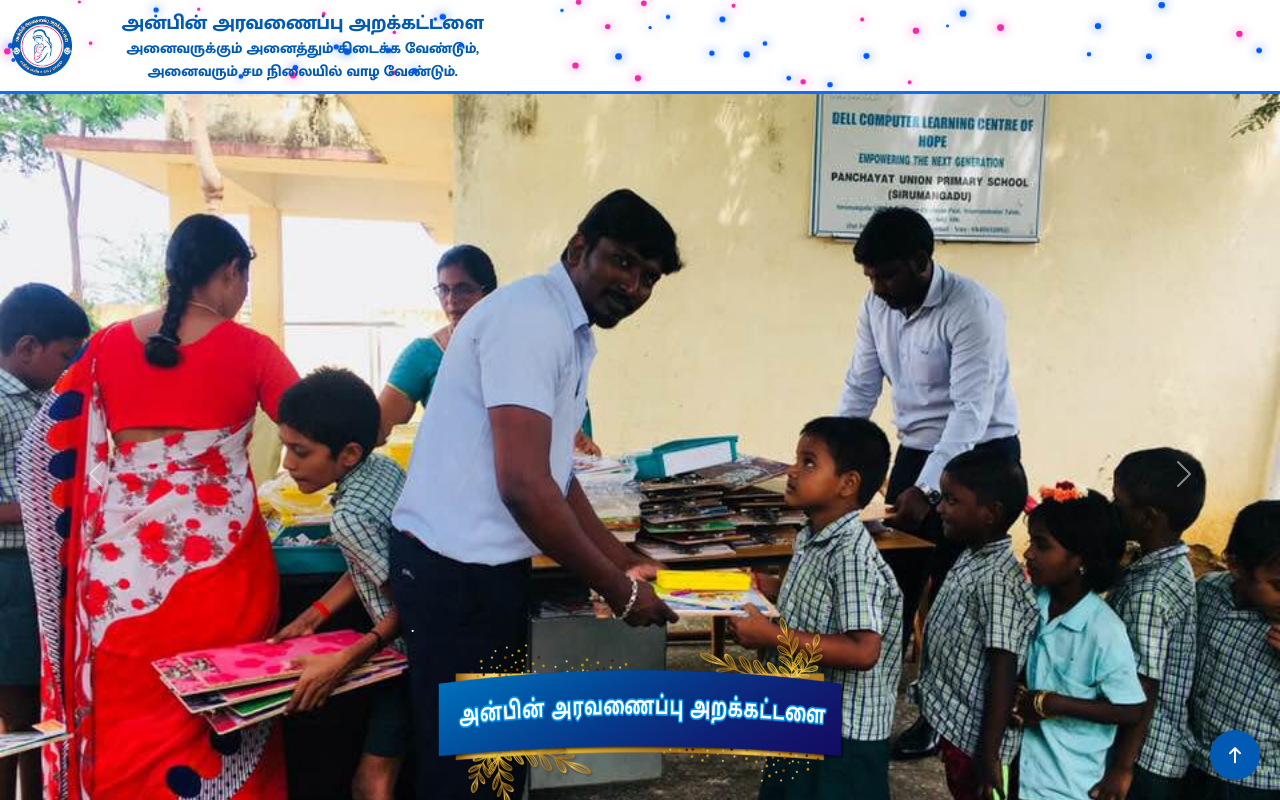
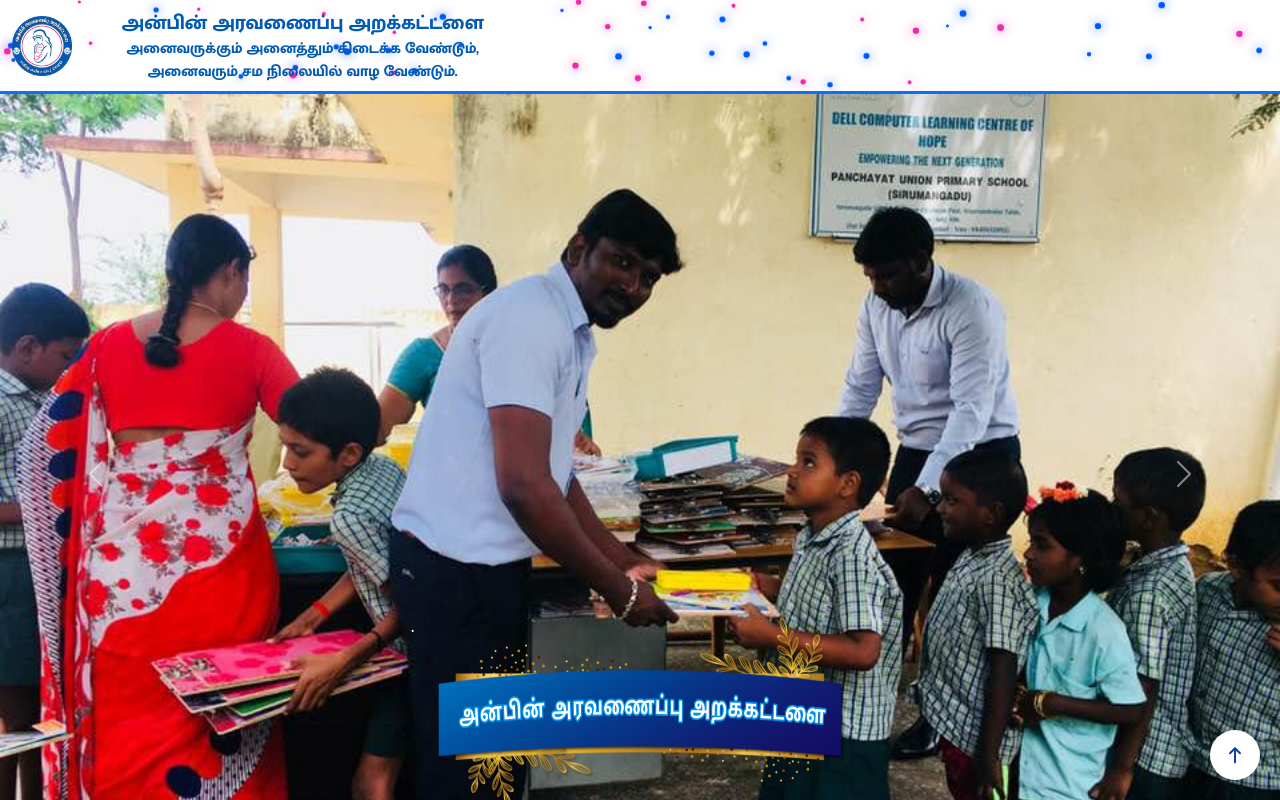
Before and after one commit to Charles050900/Anbin-Aravanaippu-Arakkattalai, a React (Vite) app: page / in a window 1280 px wide. Shown: the top 800 px of the page. Built offline with nearby package versions, Linux system fonts and the light colour scheme.

Commit message:
Auto update

```diff
--- a/src/components/NavBar.jsx
+++ b/src/components/NavBar.jsx
@@ -12,7 +12,7 @@ const NavBar = ({ scrollToSection, refs }) => {
             <div className="container-fluid">
                 {/* Use a flex container to align the image and text */}
                 <div className="d-flex flex-column flex-md-row align-items-center gap-2">
-                    <img src={logo} alt="Logo" height={60} className="logo"/>
+                    <img src={logo} alt="Logo" height={60} className="logo" />
                     <div className="d-flex flex-column text-center">
                         <p className="mb-0 fs-5 flex-grow-1 trust-name trust-heading text-lg-center ">அன்பின் அரவணைப்பு அறக்கட்டளை</p>
                         <p className="mb-0 trust-name text-lg-center trust-vision">அனைவருக்கும் அனைத்தும் கிடைக்க வேண்டும், அனைவரும் சம நிலையில் வாழ வேண்டும்.</p>
@@ -70,8 +70,8 @@ const NavBar = ({ scrollToSection, refs }) => {
                     </li>
                 </ul>
             </div>
-            <div className="top-arrow" onClick={() => scrollToSection(refs.NavRef)}>
-                <FontAwesomeIcon icon={faArrowUp} bounce style={{ color: "#ffffff" }} />
+            <div className="top-arrow bg-white" onClick={() => scrollToSection(refs.NavRef)}>
+                <FontAwesomeIcon icon={faArrowUp} bounce style={{ color: "#0d40a5ff" }} />
             </div>
         </nav>
     )
```
